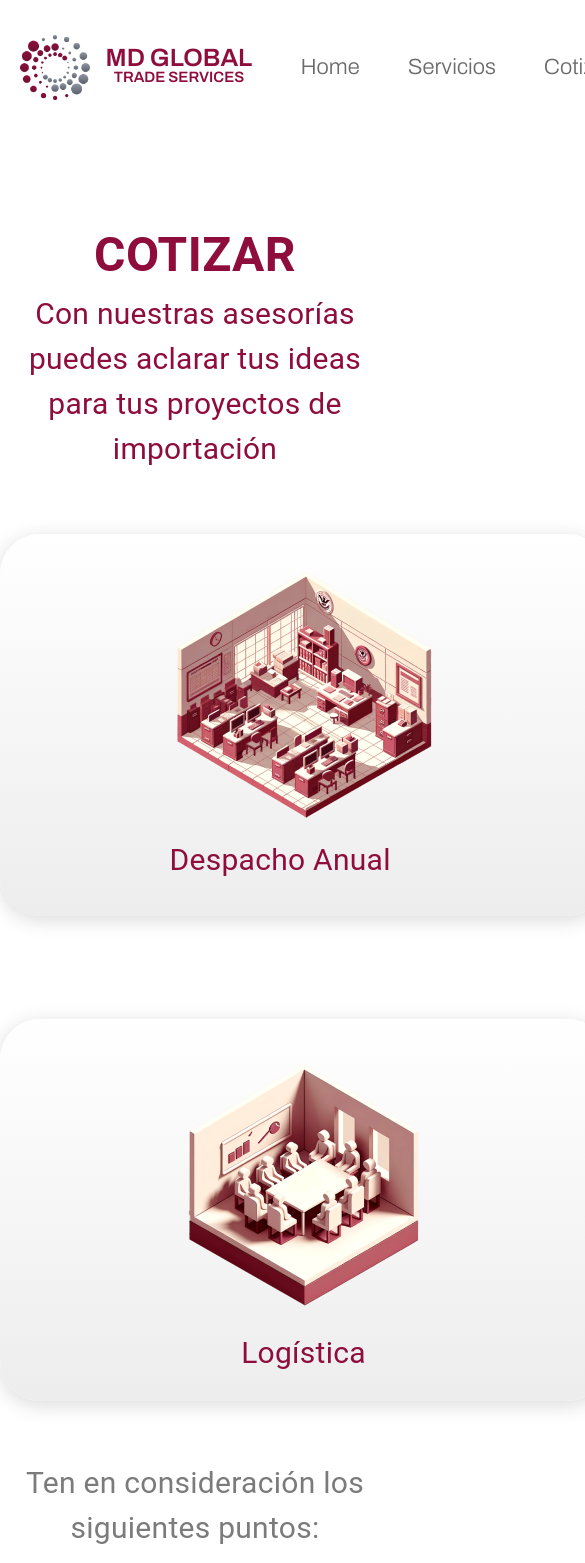
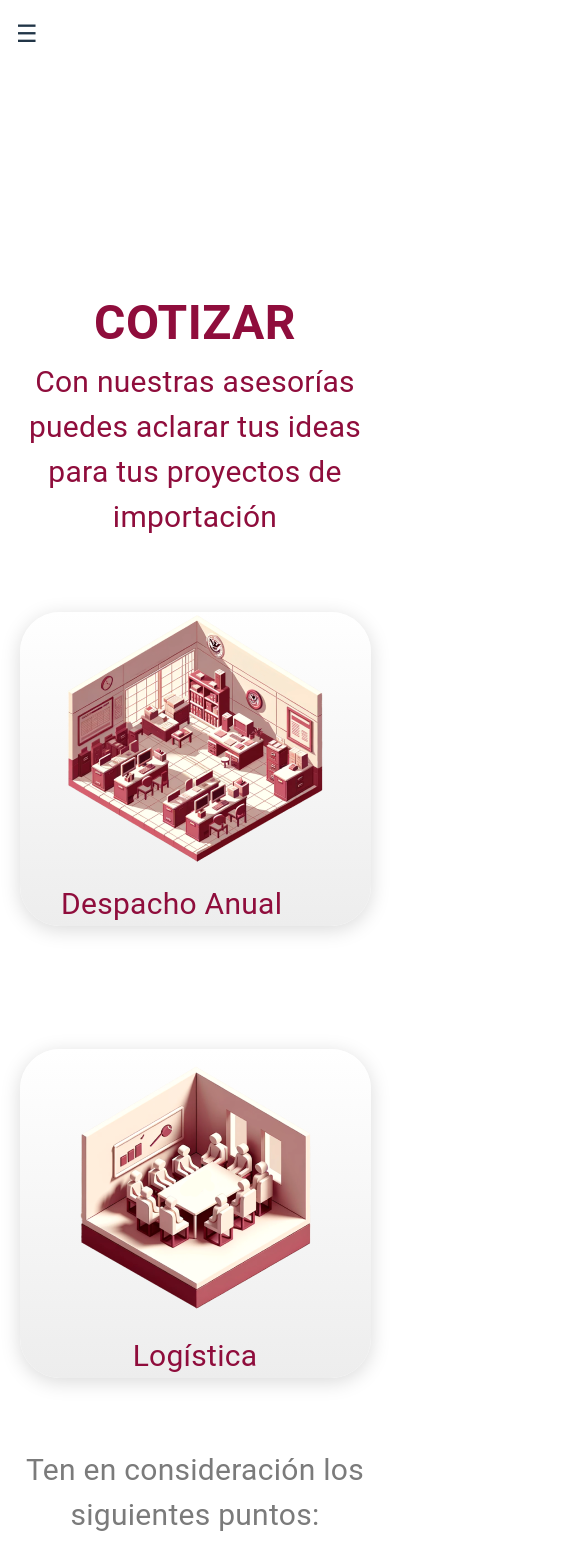
Before and after one commit to Franco97sassi/Md-global2024, a React (Vite) app in the folder frontend/mdglobal2024/: page /asesoriaSeg in a window 390 px wide. Shown: the top 1563 px of the page, 585 px wide, since content can reach past the window. Built offline with nearby package versions, Linux system fonts and the light colour scheme; a web font is replaced by a local one.

Commit message:
cambio a mobile

```diff
--- a/frontend/mdglobal2024/src/componentes/Aduanas/Aduanas.jsx
+++ b/frontend/mdglobal2024/src/componentes/Aduanas/Aduanas.jsx
@@ -18,8 +18,8 @@ const Aduanas = () => {
   };
 
   const mapIframeStyle = {
-    width: '76.0625em',
-    height: '37.875em',
+    width: isMobile ? '90vw' : '76.0625em',  // Ancho relativo en móviles
+    height: isMobile ? 'auto' : '37.875em',  // Altura automática en móviles
     borderRadius: '40px',
   };
 
@@ -54,7 +54,7 @@ const Aduanas = () => {
         </Typography></Box>
         <Box
         style={{
-          maxWidth: '25em', // Cambia el valor según tus necesidades
+          maxWidth: isMobile ? '90%' : '25em', // Ancho máximo relativo en móviles
           margin: '0 auto',  // Para centrar el menú horizontalmente
         }}
       >
--- a/frontend/mdglobal2024/src/componentes/Asesoria/Asesoria2.jsx
+++ b/frontend/mdglobal2024/src/componentes/Asesoria/Asesoria2.jsx
@@ -6,6 +6,7 @@ import Navbar from '../Navbar'
 import Footer from '../Footer'
 import { makeStyles } from '@material-ui/core/styles';
 import { Link } from 'react-router-dom'
+import HamburguesaMenu from '../Menu'
 
 const useStyles = makeStyles({
   centeredText: {
@@ -22,7 +23,7 @@ const AsesoriaSeg = () => {
   const classes = useStyles();
   return (
     <div>
-      <Navbar> </Navbar>
+       <header>{isNonMobileScreens ? <Navbar /> : <HamburguesaMenu />}</header>
         <Typography style={{ fontSize: '3em' ,fontWeight:600,paddingTop:"219px"}}   className={classes.centeredText} >
         COTIZAR
         </Typography>
@@ -34,13 +35,18 @@ const AsesoriaSeg = () => {
 
         justifyContent: 'center',gap:"103px", width: '100%' }}>
 
-        <Box style={{ width: '37.9375em',
-          height: '23.875em',borderRadius:"40px",
-    boxShadow: '0px 4px 20px rgba(0, 0, 0, 0.15)',
-    display: 'flex',flexDirection: 'column',
-    justifyContent: 'center',alignItems: 'center',
-     background: "linear-gradient(to bottom, rgba(255, 255, 255, 1), rgba(237, 237, 237, 1)",
-     }} >
+         <Box style={{
+  width: isNonMobileScreens ? '37.9375em' : '90%', // Ancho relativo en móviles
+  height: isNonMobileScreens ? '23.875em' : 'auto', // Altura automática en móviles
+  boxShadow: '0px 4px 20px rgba(0, 0, 0, 0.15)',
+  display: 'flex',
+  flexDirection: 'column',
+  justifyContent: 'center',
+  background: "linear-gradient(to bottom, rgba(255, 255, 255, 1), rgba(237, 237, 237, 1)",
+  alignItems: 'center',
+  borderRadius: "40px",
+  margin: isNonMobileScreens ? '0' : '10px auto', // Margen para centrar en móviles
+}}>
     <Link to="/asesoriaTer">
         <img src={asesoria3} alt="" />
 
@@ -50,12 +56,18 @@ const AsesoriaSeg = () => {
     </Typography>
     </Link> </Box>
 
-        <Box style={{ width: '37.9375em',
-          height: '23.875em',borderRadius:"40px",
-    boxShadow: '0px 4px 20px rgba(0, 0, 0, 0.15)',
-    display: 'flex',flexDirection: 'column',
-    justifyContent: 'center', background: "linear-gradient(to bottom, rgba(255, 255, 255, 1), rgba(237, 237, 237, 1)",
-    alignItems: 'center'}} >   <img src={asesoria4} alt="" /><Link to="/asesoriaSex">
+    <Box style={{
+  width: isNonMobileScreens ? '37.9375em' : '90%', // Ancho relativo en móviles
+  height: isNonMobileScreens ? '23.875em' : 'auto', // Altura automática en móviles
+  boxShadow: '0px 4px 20px rgba(0, 0, 0, 0.15)',
+  display: 'flex',
+  flexDirection: 'column',
+  justifyContent: 'center',
+  background: "linear-gradient(to bottom, rgba(255, 255, 255, 1), rgba(237, 237, 237, 1)",
+  alignItems: 'center',
+  borderRadius: "40px",
+  margin: isNonMobileScreens ? '0' : '10px auto', // Margen para centrar en móviles
+}}>  <img src={asesoria4} alt="" /><Link to="/asesoriaSex">
     <Typography style={{ marginTop: '7px', color: "#8F0D3C",fontSize:"30px"  }}>
     Logística
     </Typography>
--- a/frontend/mdglobal2024/src/componentes/Asesoria/Asesoria5.jsx
+++ b/frontend/mdglobal2024/src/componentes/Asesoria/Asesoria5.jsx
@@ -1,5 +1,5 @@
 import React from 'react';
-import { Box, Button, Typography } from '@material-ui/core';
+import { Box, Button, Typography, useMediaQuery } from '@material-ui/core';
 import { Link } from 'react-router-dom';
 import Navbar from '../Navbar';
 import Footer from '../Footer';
@@ -8,6 +8,7 @@ import TabContext from '@mui/lab/TabContext';
 import TabList from '@mui/lab/TabList';
 import TabPanel from '@mui/lab/TabPanel';
 import { makeStyles } from '@material-ui/core/styles';
+import HamburguesaMenu from '../Menu';
 const useStyles = makeStyles((theme) => ({
   centeredText: {
     textAlign: 'center',
@@ -29,33 +30,35 @@ const useStyles = makeStyles((theme) => ({
     backgroundColor: '#D32F2F', // Color de fondo para la pestaña seleccionada
     color: '#FFFFFF', // Color de texto para la pestaña seleccionada
    },
-  itemBox: {
-    margin: '5px 0', // Añade un margen vertical de 10px y horizontal de 0
+   itemBox: {
+    margin: '5px 0',
     display: 'flex',
     justifyContent: 'space-between',
     alignItems: 'center',
     backgroundColor: "rgba(240, 240, 240, 1)",
-    width: "640px",
+    width: '100%', // Usar 100% para evitar desbordamiento
+    maxWidth: '640px', // Establecer un máximo para pantallas grandes
     height: "58px",
     borderRadius: "40px",
     padding: '0 20px',
   },
   mainContainer: {
-    background: 'linear-gradient(to bottom, #FFFFFF, #D3D3D3)', // Gradiente de blanco a gris
-    width: '1217px', // Ancho de 1217px
-    height: '664px', // Alto de 664px
-    padding: theme.spacing(2), // Espaciado interno
-    margin: 'auto', // Centra la caja
+    background: 'linear-gradient(to bottom, #FFFFFF, #D3D3D3)',
+    width: '100%', // Usar 100% para responsividad
+    maxWidth: '1217px', // Establecer un máximo para pantallas grandes
+    height: 'auto', // Altura automática para adaptarse al contenido
+    padding: theme.spacing(2),
+    margin: 'auto',
     display: 'flex',
     flexDirection: 'column',
     alignItems: 'center',
     justifyContent: 'center',
-    // Añade aquí otros estilos que necesites
   },
 }));
 const AsesoriaQuin = () => {
   const [value, setValue] = React.useState('1');
   const classes = useStyles();
+  const isNonMobileScreens = useMediaQuery('(min-width: 1000px)');
 
   const handleChange = (event, newValue) => {
     setValue(newValue);
@@ -73,7 +76,7 @@ const AsesoriaQuin = () => {
 
   return (
     <div>
-      <Navbar />
+       <header>{isNonMobileScreens ? <Navbar /> : <HamburguesaMenu />}</header>
       <Box  style={{ display: 'flex', flexDirection: 'column', alignItems: 'center', justifyContent: 'center', minHeight: '100vh' }}>
        <Typography  style={{fontSize: '3em' ,fontWeight:600,paddingTop:"219px"}}className={classes.centeredText}  >
             Costos
@@ -97,7 +100,7 @@ const AsesoriaQuin = () => {
         <Box style={{
             display: 'flex', justifyContent: 'space-between', alignItems: 'center',color:"rgba(143, 13, 60, 1)",
             fontWeight:700,
-              width: "1124px", height: "47px", borderRadius: "40px", padding: '0 20px'
+              width: isNonMobileScreens?"1124px":"90%", height: "47px", borderRadius: "40px", padding: '0 20px'
           }}>
            <Typography style={{fontWeight:700}}>Concepto</Typography>
            <Typography style={{fontWeight:700}}>Importación</Typography>
@@ -107,7 +110,7 @@ const AsesoriaQuin = () => {
            <Box className={classes.itemBox} style={{
             display: 'flex', justifyContent: 'space-between', alignItems: 'center',
             backgroundColor: "rgba(240, 240, 240, 1)",color:"rgba(143, 13, 60, 1)"
-            , width: "1124px", height: "47px", borderRadius: "40px", padding: '0 20px'
+            ,width: isNonMobileScreens?"1124px":"50%", height: "47px", borderRadius: "40px", padding: '0 20px'
           }}>
             <Typography>{item}</Typography>
             <Typography>{prices[index]}</Typography>
@@ -116,7 +119,7 @@ const AsesoriaQuin = () => {
         <Box style={{
             display: 'flex', justifyContent: 'space-between', alignItems: 'center',color:"rgba(143, 13, 60, 1)",
             fontWeight:700,
-             width: "1124px", height: "47px", borderRadius: "40px", padding: '0 20px'
+            width: isNonMobileScreens?"1124px":"50%",height: "47px", borderRadius: "40px", padding: '0 20px'
           }}>
             <Typography style={{fontWeight:700}}>Total</Typography>
             <Typography  style={{fontWeight:700}}>$11.450,00</Typography>
--- a/frontend/mdglobal2024/src/componentes/Asesoria/Asesoria6.jsx
+++ b/frontend/mdglobal2024/src/componentes/Asesoria/Asesoria6.jsx
@@ -1,10 +1,11 @@
 import React from 'react';
-import { Box, Button, Grid, TextField, Typography, makeStyles } from '@material-ui/core';
+import { Box, Button, Grid, TextField, Typography, makeStyles, useMediaQuery } from '@material-ui/core';
 import { Link } from 'react-router-dom';
 import Navbar from '../Navbar';
 import Footer from '../Footer';
 import { styled } from '@mui/material/styles';
 import Paper from '@mui/material/Paper';
+import HamburguesaMenu from '../Menu';
 
 const useStyles = makeStyles({
   customTextField: {
@@ -53,10 +54,11 @@ const Item = styled(Paper)(({ theme }) => ({
 
 const AsesoriaSex = () => {
   const classes = useStyles();
+  const isNonMobileScreens = useMediaQuery('(min-width: 1000px)');
 
   return (
     <div>
-      <Navbar />
+       <header>{isNonMobileScreens ? <Navbar /> : <HamburguesaMenu />}</header>
       <Box style={{ display: 'flex', flexDirection: 'column', alignItems: 'center', justifyContent: 'center', minHeight: '100vh' }}>
         <Box
           component="form"
--- a/frontend/mdglobal2024/src/componentes/Asesoria/Asesoria7.jsx
+++ b/frontend/mdglobal2024/src/componentes/Asesoria/Asesoria7.jsx
@@ -1,14 +1,17 @@
 import React from 'react';
-import { Box, Typography } from '@material-ui/core';
+import { Box, Typography, useMediaQuery } from '@material-ui/core';
 import Navbar from '../Navbar';
 import Footer from '../Footer';
+import HamburguesaMenu from '../Menu';
 
 const AsesoriaSep = () => {
+  const isNonMobileScreens = useMediaQuery('(min-width: 1000px)');
+
   return (
     <div style={{ display: 'flex', flexDirection: 'column', minHeight: '100vh' }}>
-      <Navbar />
+       <header>{isNonMobileScreens ? <Navbar /> : <HamburguesaMenu />}</header>
       <Box style={{
-        flexGrow: 1,
+        // flexGrow: 1,
         display: 'flex',
         flexDirection: 'column',
         justifyContent: 'center',
--- a/frontend/mdglobal2024/src/componentes/Cotizacion/Cotizacion.jsx
+++ b/frontend/mdglobal2024/src/componentes/Cotizacion/Cotizacion.jsx
@@ -39,12 +39,12 @@ const Cotizacion = () => {
 
 
 
-            <img src={cotizacionAsesoria} alt="" width="640px" height="415px" />
+            <img src={cotizacionAsesoria} alt="" width={isNonMobileScreens?'37.9375em' : '90%'} height={isNonMobileScreens?'23.875em' : 'auto'} />
 
 
         </Link></Box>
         <Box>  <Link to="/asesoriaSeg">
-          <img src={cotizacionCotizar} alt="" />
+          <img src={cotizacionCotizar} alt=""  width={isNonMobileScreens?'37.9375em' : '90%'} height={isNonMobileScreens?'23.875em' : 'auto'} />
         </Link></Box>
          </Box>
       <div>
--- a/frontend/mdglobal2024/src/componentes/Nosotros/Nosotros.jsx
+++ b/frontend/mdglobal2024/src/componentes/Nosotros/Nosotros.jsx
@@ -1,5 +1,5 @@
 import React from 'react'
-import { Box, Button, Grid, Typography } from '@material-ui/core'
+import { Box, Button, Grid, Typography, useMediaQuery } from '@material-ui/core'
 import nosotros from "../../assets/Nosotros/nosotros.png";
 import Navbar from '../Navbar';
 import Footer from '../Footer';
@@ -21,7 +21,10 @@ const Item = styled(Paper)(({ theme }) => ({
   flexDirection: 'column', // Organiza los elementos en una columna
   justifyContent: 'center', // Centra verticalmente
 }));
+
 const Nosotros = () => {
+  const isNonMobileScreens = useMediaQuery('(min-width: 1000px)');
+
   return (
     <div>
   <header>{isMobile ? <HamburguesaMenu /> : <Navbar />}</header>
@@ -44,10 +47,13 @@ const Nosotros = () => {
       </Stack> */}
       <Box sx={{ Width: '100%',paddingTop: "119px" }}>
       <Grid container rowSpacing={1} columnSpacing={{ xs: 1, sm: 2, md: 3 }}>
-        <Grid item xs={12} md={6}  style={{paddingTop:"119px"}}>
-        <img src={nosotros} alt="Nosotros" style={{ maxWidth: '100%', width: '100%', height: 'auto' }} />
-        </Grid>
-        <Grid item xs={12} md={6}  style={{ display: 'flex', flexDirection: 'column', justifyContent: 'center' }}> {/* Se agregó estilo Flexbox para centrar el contenido verticalmente */}
+      <Grid item xs={12} md={6} style={{ paddingTop: "119px", textAlign: isNonMobileScreens ? "left" : "center" }}>
+            <img src={nosotros} alt="Nosotros" style={{ maxWidth: '100%', width: '100%', height: 'auto' }} />
+          </Grid>
+        <Grid item xs={12} md={6}  style={{ display: 'flex', flexDirection: 'column', justifyContent: 'center' ,
+        textAlign:isNonMobileScreens?"left":"center"
+
+      }}> {/* Se agregó estilo Flexbox para centrar el contenido verticalmente */}
         <Typography sx={{ paddingTop: "337px" }}  style={{ fontWeight:600,color:"#8F0D3C",fontSize:"3em"} } >
             Nosotros
           </Typography>
```
Also changed, not shown: frontend/mdglobal2024/src/componentes/Asesoria/Asesoria1.jsx (+25 -16 lines), frontend/mdglobal2024/src/componentes/Asesoria/Asesoria3.jsx (+35 -19 lines), frontend/mdglobal2024/src/componentes/Asesoria/Asesoria4.jsx (+35 -20 lines).
